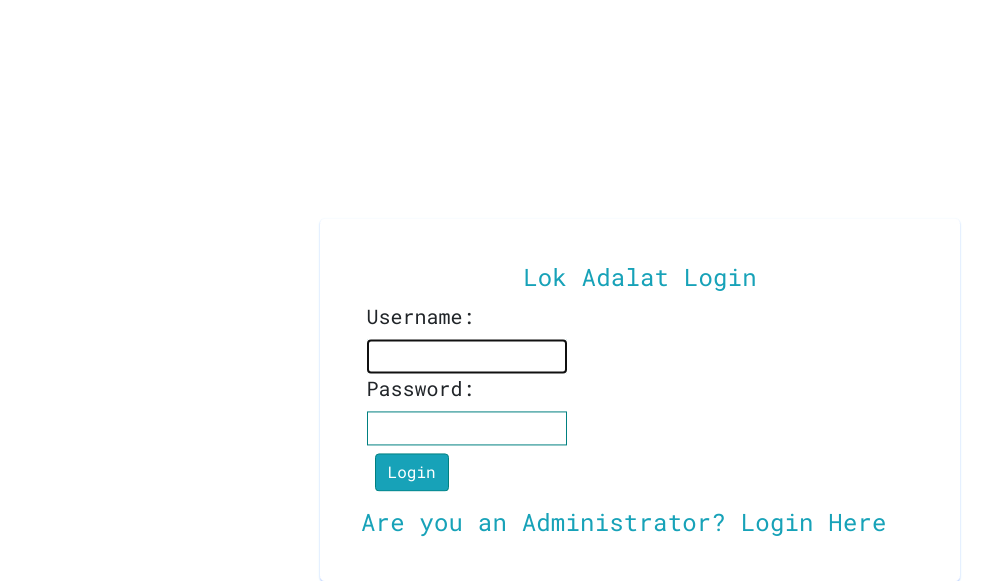
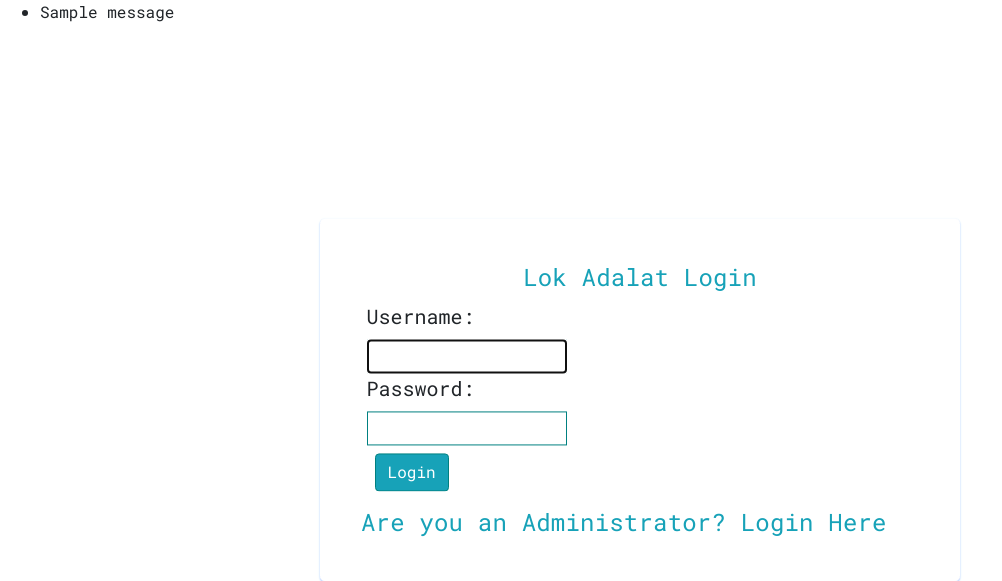
Before and after one commit to kamalkataria/lokadalat, a Django app: page /login/ in a window 1280 px wide. Shown: the top 581 px of the page, without its empty margins (0-1002 px from the left). Run offline with Django 4.2, Linux system fonts and the light colour scheme; tables that the repository leaves empty hold one stand-in row (values such as "Sample post"); one stand-in notice (Sample message) is shown; some libraries are stand-ins or nearby versions.

Commit message:
Update login.html

```diff
--- a/loka/templates/login.html
+++ b/loka/templates/login.html
@@ -1,6 +1,12 @@
 {% extends 'base1.html' %}
 {%block content%}
 {% load crispy_forms_tags %}
+{% if messages %}
+<ul class="messages">
+    {% for message in messages %}
+    <li {% if message.tags %} class="{{ message.tags }}"{% endif %}>{{ message }}</li>
+    {% endfor %}
+{%endif%}
 <div class="container" style="">
 
 
```
